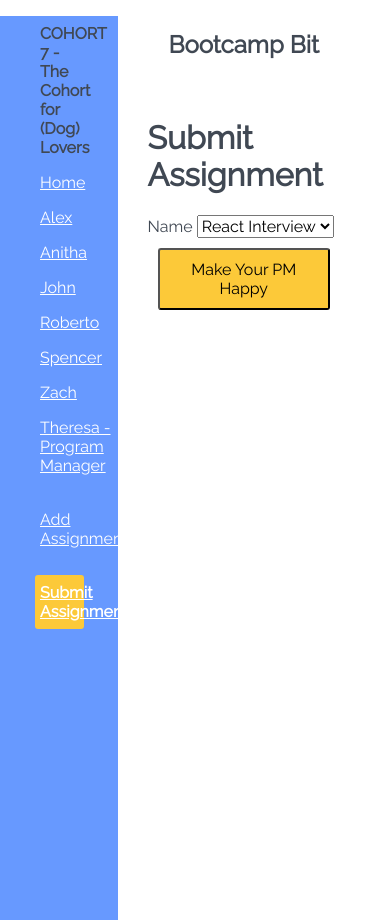
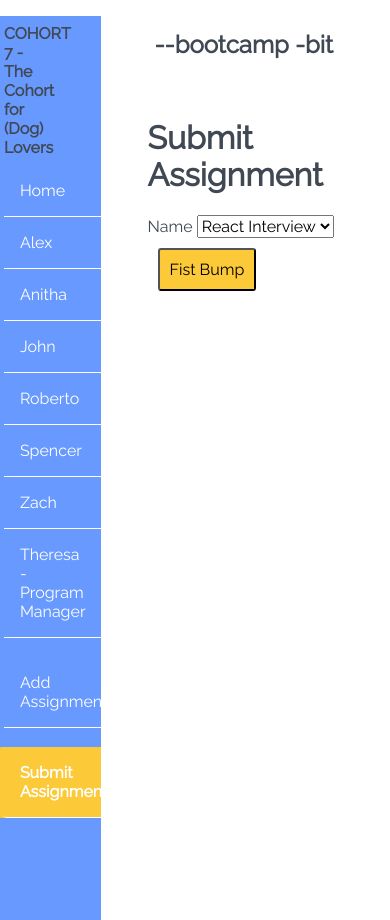
Before and after one commit to gatorisgreater/bootcamp-bit, a Flask app: page /delete in a window 390 px wide. Run offline with Flask 2, Linux system fonts and the light colour scheme.

Commit message:
implemented responsive design

```diff
--- a/run.py
+++ b/run.py
@@ -53,7 +53,7 @@
     my_list = ["hash maps", "hot or cold", "1 day react project", "Mocha/Chai", "blog app authentication" ]
     my_list_length = len(my_list)
     return render_template('child.html',
-                            my_string="You and Alex have worked on %d assignments together:" % my_list_length,
+                            my_string="You and Alex have worked on %d assignments:" % my_list_length,
                             my_list=my_list,
                             my_img=my_img)
 
@@ -63,7 +63,7 @@
     my_list = ["spaced-repetition-capstone","MongoDB","shopping list app"]
     my_list_length = len(my_list)
     return render_template('child.html',
-                           my_string="You and Anitha have worked on %d assignments together:" % my_list_length,
+                           my_string="You and Anitha have worked on %d assignments:" % my_list_length,
                            my_list=my_list,
                            my_img=my_img)
 
@@ -73,7 +73,7 @@
     my_list = ["spaced-repetition-capstone","Recursion", "Knex/SQL", "DOM Traversal and Manipulation"]
     my_list_length = len(my_list)
     return render_template('child.html',
-                           my_string="You and John have worked on %d assignments together:" % my_list_length,
+                           my_string="You and John have worked on %d assignments:" % my_list_length,
                            my_list=my_list,
                            my_img=my_img)
 
@@ -83,7 +83,7 @@
     my_list = ["Search Algos", "Thinking in React", "Blog Authentication", "Blog-API", "In Your Own Words Challenge"]
     my_list_length = len(my_list)
     return render_template('child.html',
-                           my_string="You and Roberto have worked on %d assignments together:" % my_list_length,
+                           my_string="You and Roberto have worked on %d assignments:" % my_list_length,
                            my_list=my_list,
                            my_img=my_img)
 
@@ -92,7 +92,7 @@
     my_img = "https://ca.slack-edge.com/T02D02A55-U2GKU5M0A-255c0ba93a2f-512"
     my_list_length = len(spencer_list)
     return render_template('child.html',
-                           my_string="You and Spencer have worked on %d assignments together:" % my_list_length,
+                           my_string="You and Spencer have worked on %d assignments:" % my_list_length,
                            my_list=spencer_list,
                            my_img=my_img)
 
@@ -102,7 +102,7 @@
     my_list = ["binary search trees", "React component testing", "mongoose inegration", "weather-challenge-app"]
     my_list_length = len(my_list)
     return render_template('child.html',
-                           my_string="You and Zach have worked on %d assignments together:" % my_list_length,
+                           my_string="You and Zach have worked on %d assignments:" % my_list_length,
                            my_list=my_list,
                            my_img=my_img)
 
--- a/templates/add_assignment.html
+++ b/templates/add_assignment.html
@@ -9,6 +9,7 @@
     <div class="form-group">
         <label for="title">Name</label>
         <input type="text" class="form-control" id="title" name="title" placeholder="assignment name" required>
+            <label for="assignment-partner">Partner</label>
             <select>
             {% for n in cohort_list %}
             <option>{{n}}</option>
--- a/templates/delete_assignment.html
+++ b/templates/delete_assignment.html
@@ -15,6 +15,6 @@
         </select>
 
     </div>
-    <button type="submit" class="btn btn-default">Make Your PM Happy</button>
+    <button type="submit" class="btn btn-default">Fist Bump</button>
 </form>
 {% endblock %}
--- a/templates/macros.html
+++ b/templates/macros.html
@@ -1,7 +1,7 @@
 {% macro nav_link(endpoint, name) %}
 {% if request.endpoint.endswith(endpoint) %}
-    <a href="{{ url_for(endpoint) }}" class="active">{{name}}</a>
+    <li><a href="{{ url_for(endpoint) }}" class="active">{{name}}</a></li>
 {% else %}
-    <a href="{{ url_for(endpoint) }}">{{name}}</a>
+    <li><a href="{{ url_for(endpoint) }}">{{name}}</a></li>
 {% endif %}
 {% endmacro %}
--- a/templates/parent.html
+++ b/templates/parent.html
@@ -28,15 +28,18 @@
             }
 
            ul#nav {
-                width: 20%;
+                width: 25%;
                 height: 100%;
+                padding-left: 1%;
                 position: fixed;
                 overflow: auto;
                 background-color: #6799FF;
                 color: white;
+                list-style: none;
              }
 
             .nav a, span {
+                text-decoration: none;
                 display: block;
                 padding: 8px 0px;
             }
@@ -46,7 +49,7 @@
                 background-color: #FCC939;
                 box-shadow: -5px 0 0 #FCC939, 5px 0 0 #FCC939;
                 border-radius: 3px;
-                width: 50%;
+                width: 95%;
             }
 
             a, a:visited, a:hover, a:active {
@@ -81,11 +84,28 @@
                 font-style: normal;
                 margin: 10px;
             }
+
+            .nav li a {
+  		display: block;
+			border-bottom: 1px solid #ffffff;
+			padding: 1em;
+		}
+
+		@media all and (min-width: 30em) {
+			.nav li {
+				display: inline-block;
+				margin: 0 0.5em;
+			}
+			.nav li a {
+				padding: 1em 0.5em;
+				border: 0;
+			}
+		}
         </style>
     </head>
     <body>
 
-            <ul id="nav" class="nav navbar-nav">
+            <ul id="nav" class="nav navbar-nav" role="navigation">
             <span class="title">COHORT 7 - The Cohort for (Dog) Lovers</span>
               {{ nav_link('home', 'Home') }}
               {{ nav_link('alex', 'Alex') }}
@@ -102,7 +122,7 @@
             </ul>
 
         <div id="main">
-            <h2>Bootcamp Bit </h2>
+            <h2>--bootcamp -bit </h2>
             <br>
             {% block content %}{% endblock %}
             <br>
```
